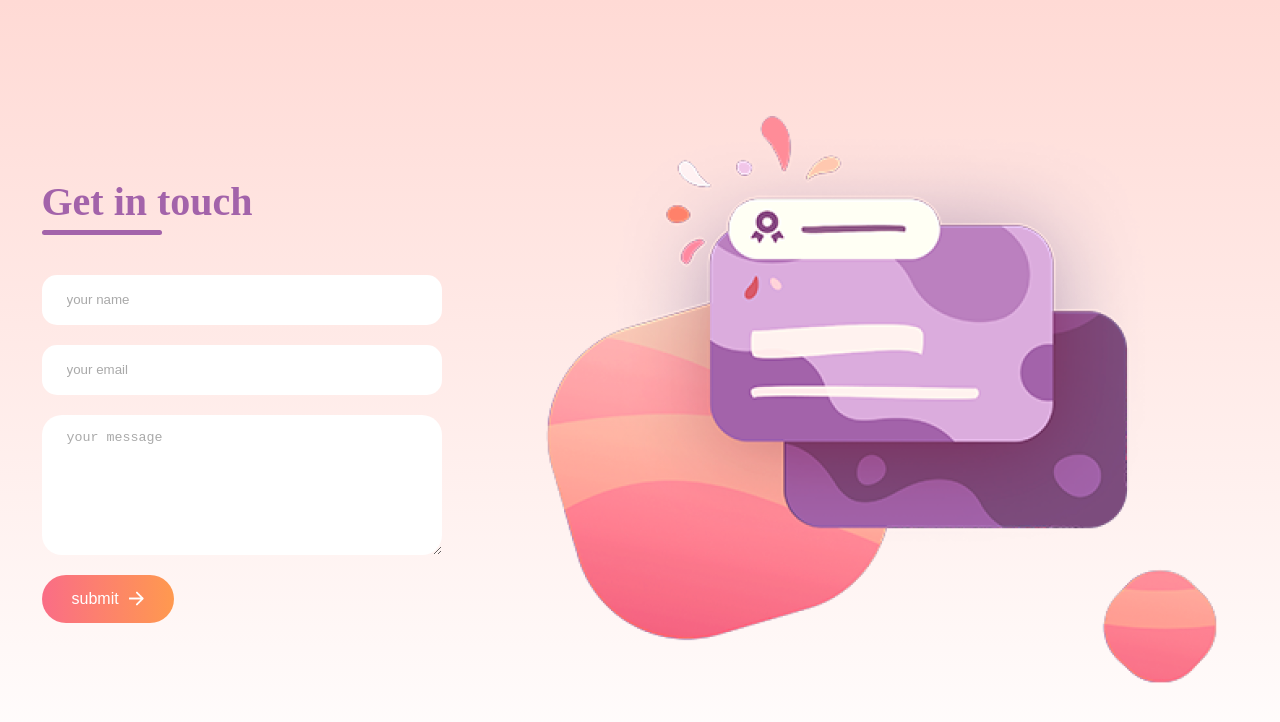
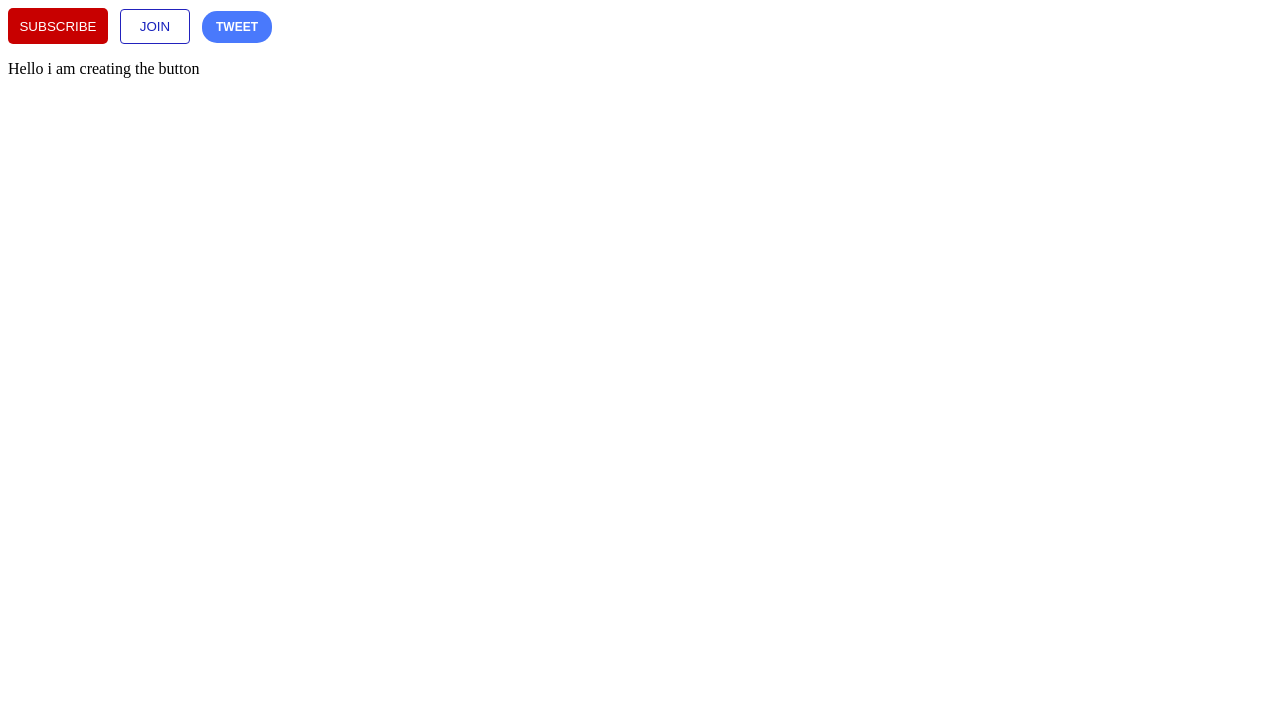
Before and after one commit to Shabaz-khan-1221/website, a plain HTML site: page index.html in a window 1280 px wide. Drawn offline with Linux system fonts and the light colour scheme.

Commit message:
buttons added

```diff
--- a/index.html
+++ b/index.html
@@ -3,26 +3,19 @@
 <head>
     <meta charset="UTF-8">
     <meta name="viewport" content="width=device-width, initial-scale=1.0">
-    <title>Contact_me</title>
+    <title>buttons</title>
     <link rel="stylesheet" href="style.css">
 </head>
 <body>
-    <div class="contact-container">
-        <form action="https://api.web3forms.com/submit" method="POST" class="contact-left">
-            <div class="contact-left-title">
-                <h2>Get in touch</h2>
-                <hr>
-            </div>
-            <input type="hidden" name="access_key" value="cd532b84-c8f2-4d1b-823b-43b1a5c6a7f9">
+    <button class="subscribe-button">
+        SUBSCRIBE
+    </button>
+    <button class="join-button">
+        JOIN
+    </button>
+    <button class="tweet-button">TWEET</button>
 
-            <input type="text" name="name" placeholder="your name" class="contact-inputs " required>
-            <input type="email" name="email" placeholder="your email" class="contact-inputs " required>
-            <textarea name="message" placeholder="your message" class="contact-inputs" required></textarea>
-            <button type="submit">submit <img src="assets/arrow_icon.png" alt=""></button>
+    <p>Hello i  am creating the button </p>
 
-        </form>
-        <div class="contact-right"></div>
-        <img src="assets/right_img.png" alt="">
-    </div>
 </body>
 </html>
--- /dev/null
+++ b/project01.css
@@ -0,0 +1,80 @@
+body{
+    background-color: white;
+
+}
+button{
+    cursor: pointer;
+    margin-left: 8px;
+    margin-right: 8px;
+    margin-top: 8px;
+    margin-bottom: 8px;
+}
+.uber{
+    background-color: black;
+    color: white;
+    border: none;
+    height: 36px;
+    width: 100px;
+    font-weight: bold;
+    font-size: 12px;
+}
+.amazon{
+    background-color: rgb(255,216, 20);
+    border: none;
+    height: 36px;
+    width: 140px;
+    border-radius: 18px;
+    font-weight: bold;
+}
+.github{
+    background-color: rgb(46,164,79);
+    color: white;
+    border: none;
+    border-radius: 4px;
+    height: 36px;
+    width: 100px;
+
+}
+.bootstrap{
+    color: white;
+    font-weight: bold;
+    height: 36px;
+    width: 110px;
+    background-color: rgb(121,82,179);
+    border: none;
+    border-radius: 4px;
+}
+.bootstrap2{
+    background-color: white;
+    color: rgb(108,117,125);
+    width: 110px;
+    height: 36px;
+    border-width: 1px;
+    border-color: rgb(108,117,125);
+    border-style: solid;
+    border-radius: 4px;
+    font-weight: bold;
+    font-size: 15px;
+}
+.linkedin{
+    background-color: rgb(10,102,194);
+    color: white;
+    border: none;
+    height: 36px;
+    width: 220px;
+    border-radius: 18px;
+    font-weight: bold;
+}
+.linkedin2{
+    background-color: white;
+    color: rgb(10,102,194);
+    border-style: solid;
+    border-color: rgb(10,102,194);
+    height: 36px;
+    border-width: 1px;
+    width: 80px;
+    border-radius: 18px;
+    font-weight: bold;
+    font-size: 15px;
+
+}
--- a/style.css
+++ b/style.css
@@ -1,85 +1,37 @@
-*{
-    padding: 0;
-    margin: 0;
-    box-sizing: border-box;
+.subscribe-button {
+    background-color: rgb(200, 0, 0);
+    color: white;
+    border: none;
+    border-radius: 5px;
+    height: 36px;
+    width: 100px;
+    cursor: pointer;
+    margin-right: 4px;
 }
-body{
-    font-family: 'Outfit';
-    background: linear-gradient(#ffdad5,#fff7);
-}
-.contact-container{
-    height: 100vh;
-    display: flex;
-    align-items: center;
-    justify-content: space-evenly;
-}
-.contact-left{
-    display: flex;
-    flex-direction: column;
-    align-items: start;
-    gap: 20px;
-}
-.contact-left-title h2{
-    font-weight: 600;
-    color: #a363aa;
-    font-size: 40px;
-    margin-bottom: 5px;
-}.contact-left-title hr{
-    border: none;
-    width: 120px;
-    height: 5px;
-    background-color: #a363aa;
-    border-radius: 10px;
-    margin-bottom: 20px;
-}
-.contact-inputs{
-    width: 400px;
-    height: 50px;
-    border: none;
-    outline: none;
-    padding-left: 25px;
-    font-weight: 500;
-    color: #666;
-    border-radius: 15px;
-}
-.contact-left textarea{
-    height: 140px;
-    width: 400px;
-    padding-top: 15px;
-    border-radius: 20px;
-}
-.contact-inputs:focus{
-    border: 2px solid #ff994f;
-}
-.contact-inputs::placeholder{
-    color: #a9a9a9;
+.join-button{
+    color:  rgb(24, 34, 189);
+    border-radius: 4px;
+    width: 70px;
+    height: 35px;
+    cursor: pointer;
+    background-color: white;
+    border-color: rgb(34, 34, 189);
+    border-style: solid;
+    border-width: 1px;
+    margin-right: 4px;
+    margin-left: 4px;
 
 }
-.contact-left button{
-    display: flex;
-    align-items: center;
-    padding: 15px 30px;
-    font-size: 16px;
-    color: #fff;
-    gap: 10px;
+.tweet-button{
+    background-color: rgb(73, 121, 252);
+    color: white;
     border: none;
-    border-radius: 50px;
-    background: linear-gradient(270deg,#ff994f,#fa6d86);
+    border-radius: 15px;
     cursor: pointer;
-}
-.contact-left button img{
-    height: 15px;
+    width: 70px;
+    height: 32px;
+    font-weight: bold;
+    font-size: 12px;
+    margin-left: 4px;
 
 }
-.contact-right img{
-    width: 500px;
-
-}
-@media (max-width: 800px) {
-    .contact-inputs{
-        width: 80vw;
-    }
-    .contact-right{
-        display: none;
-    }
-}
```
Also changed, not shown: homework.html (added, +28 -0 lines).
